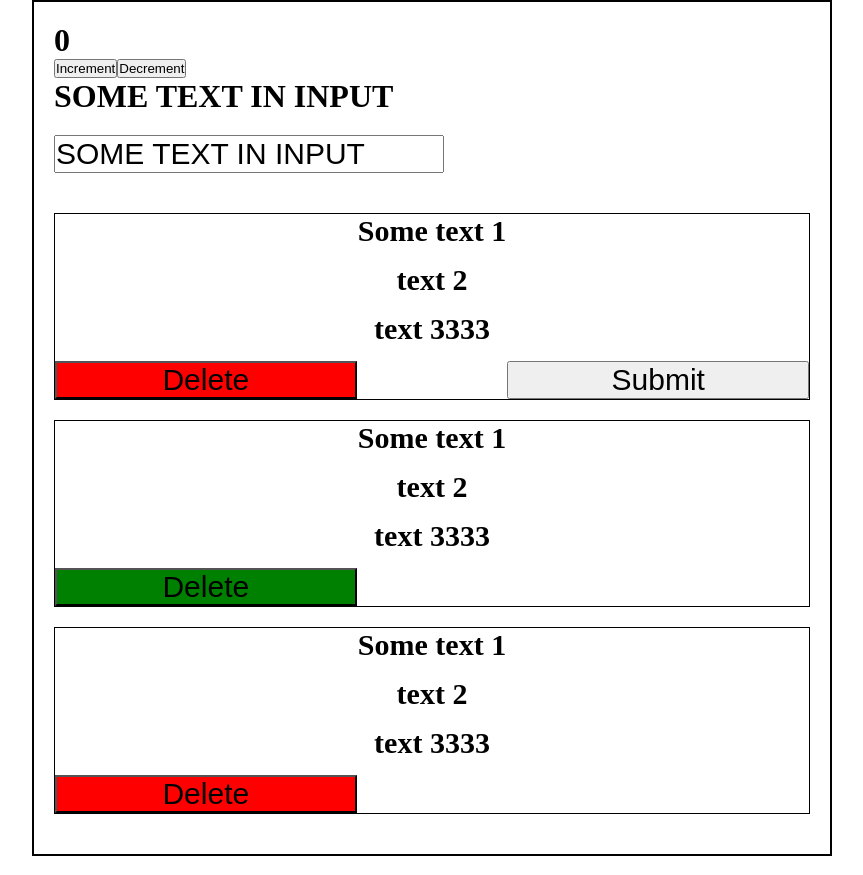
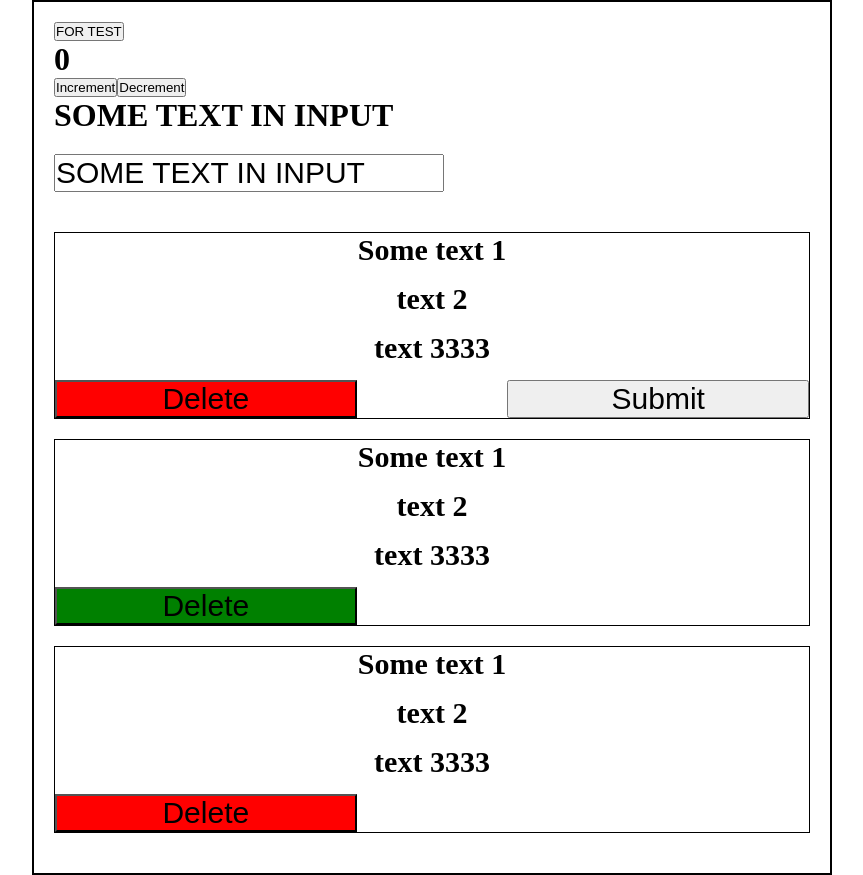
Before and after one commit to PseudoElement/my-app, a React (Create React App) app: page / in a window 1280 px wide. Shown: the whole page, without its empty margins (208-1071 px from the left). Built offline with nearby package versions, Linux system fonts and the light colour scheme.

Commit message:
useState, useRef hooks

```diff
--- a/src/App.js
+++ b/src/App.js
@@ -3,16 +3,22 @@ import Counter from "./components/counter/Counter";
 import Input from "./components/input/input";
 import "./App.css";
 import "./components/input/input.css";
-import "./components/post/post.css"
+import "./components/post/post.css";
 import Post from "./components/post/post";
 function App() {
+  let [arr, setArr] = React.useState([1, 2, 3]);
+  const arrRef = React.useRef(arr);
+  function pushArr() {
+    setArr([...arr, arr[arr.length - 1] + 1]);
+  }
   return (
     <div className="App">
-      <Counter/>
-      <Input/>
-      <Post options={{type:'block1', id: 1}}/>
-      <Post options={{type:'block2', id: 2}}/>
-      <Post options={{type:'block3', id: 3}}/>
+      <button onClick={pushArr}>FOR TEST</button>
+      <Counter />
+      <Input />
+      <Post options={{ type: "block1", id: 1 }} />
+      <Post options={{ type: "block2", id: 2 }} />
+      <Post options={{ type: "block3", id: 3 }} />
     </div>
   );
 }
```
